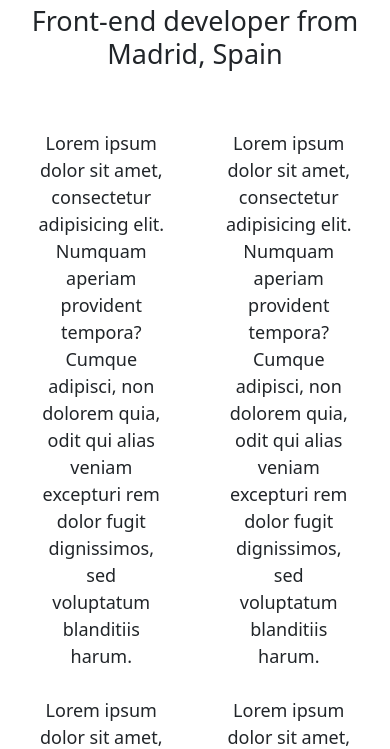
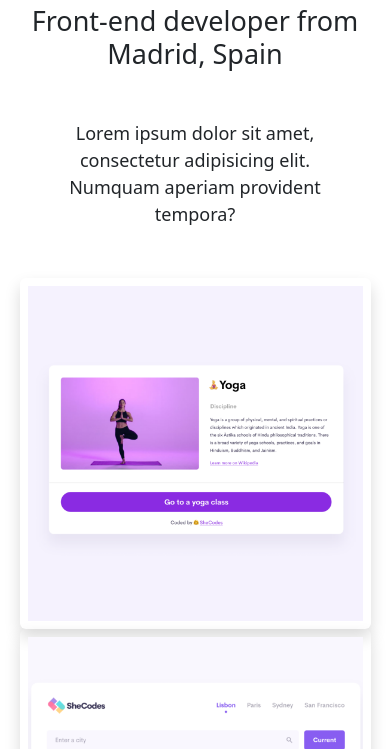
Before and after one commit to Amelievne/SheCodes---Front-end-developer, a plain HTML site: page about.html in a window 390 px wide. Shown: the part 95-844 px from the top of the page. Drawn offline with nearby package versions, Linux system fonts and the light colour scheme.

Commit message:
Responsive adjustment on about page

```diff
--- a/about.html
+++ b/about.html
@@ -47,27 +47,7 @@
     <div class="about-paragraphs">
       <p class="text-center">
         Lorem ipsum dolor sit amet, consectetur adipisicing elit. Numquam
-        aperiam provident tempora? Cumque adipisci, non dolorem quia, odit qui
-        alias veniam excepturi rem dolor fugit dignissimos, sed voluptatum
-        blanditiis harum.
-        <br />
-        <br />
-        Lorem ipsum dolor sit amet, consectetur adipisicing elit. Numquam
-        aperiam provident tempora? Cumque adipisci, non dolorem quia, odit qui
-        alias veniam excepturi rem dolor fugit dignissimos, sed voluptatum
-        blanditiis harum.
-      </p>
-      <p class="text-center">
-        Lorem ipsum dolor sit amet, consectetur adipisicing elit. Numquam
-        aperiam provident tempora? Cumque adipisci, non dolorem quia, odit qui
-        alias veniam excepturi rem dolor fugit dignissimos, sed voluptatum
-        blanditiis harum.
-        <br />
-        <br />
-        Lorem ipsum dolor sit amet, consectetur adipisicing elit. Numquam
-        aperiam provident tempora? Cumque adipisci, non dolorem quia, odit qui
-        alias veniam excepturi rem dolor fugit dignissimos, sed voluptatum
-        blanditiis harum.
+        aperiam provident tempora?
       </p>
     </div>
     <div class="container">
--- a/src/style.css
+++ b/src/style.css
@@ -44,11 +44,7 @@ p {
     max-width: 720px;
   }
 }
-.about-paragraphs {
-  @media (min-width: 768px) {
-    max-width: 720px;
-  }
-}
+
 .d-sm-bloc {
   @media (min-width: 576px) {
     display: block !important;
@@ -101,7 +97,6 @@ p {
   }
 }
 .about-paragraphs {
-  display: flex;
   margin: 30px 0;
 }
 
```
